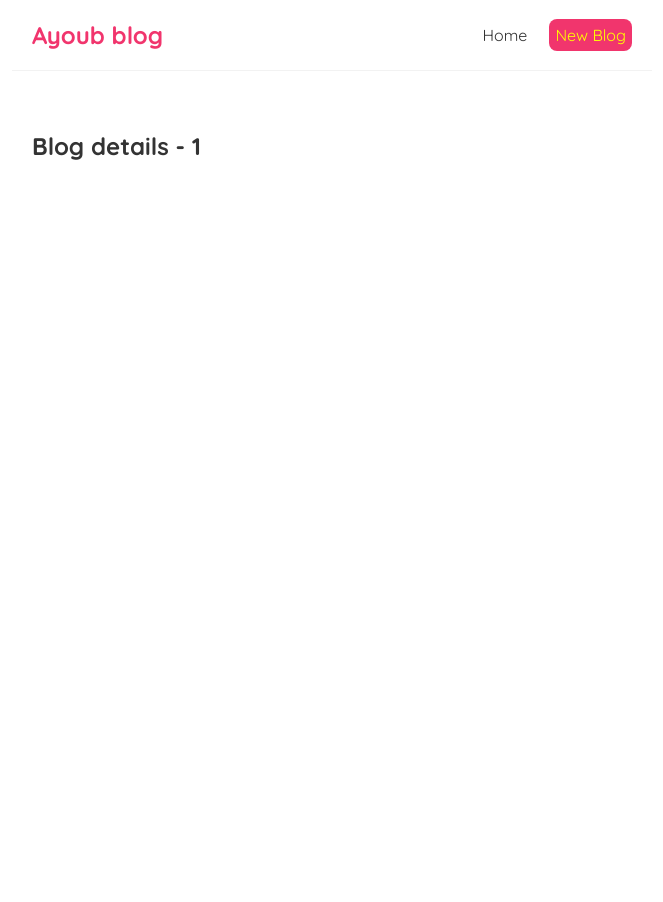
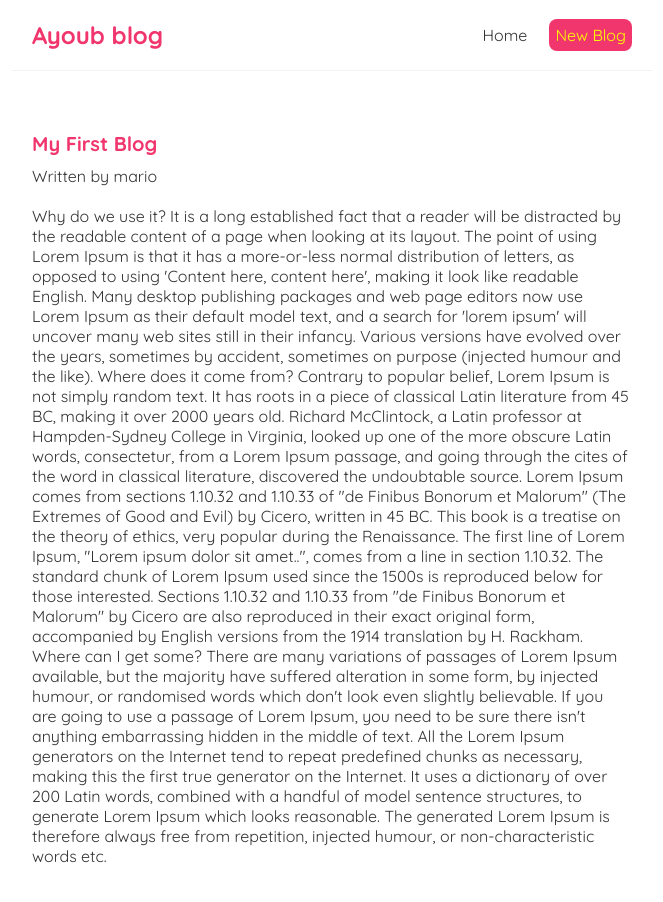
Before and after one commit to AyoubELOUAIZI/react-basic, a React (Create React App) app: page /blogs/1 in a window 1280 px wide. Shown: the top 902 px of the page, without its empty margins (308-971 px from the left). Before the commit the page ends 800 px from the top, so only its background shows below. Built offline with nearby package versions, Linux system fonts and the light colour scheme; data requests are answered from the project's data file.

Commit message:
complete detailes

```diff
--- a/src/components/BlogDetails.js
+++ b/src/components/BlogDetails.js
@@ -1,11 +1,24 @@
 import { useParams } from "react-router-dom";
+import useFetch from "./useFetch";
 
 const BlogDetails = () => {
     const { id } = useParams();
+    const { error, isloading, data: blog } = useFetch('http://localhost:7000/blogs/'+id);
+
 
     return (
         <div className="blog-details">
-            <h2>Blog details - {id}</h2>
+            {/* <h2>Blog details - {id}</h2> */}
+            {isloading && <div>Loading ...</div>}
+            {error && <div>{error}</div>}
+            {blog && (
+                <article>
+                    <h2>{blog.title}</h2>
+                    <p>Written by {blog.author}</p>
+                    <div>{blog.body}</div>
+                </article>
+            )}
+
         </div>
     );
 }
--- a/src/index.css
+++ b/src/index.css
@@ -60,3 +60,23 @@
 .blog-preview a{
     text-decoration: none;
 }
+
+/* blog details page */
+.blog-details h2 {
+    font-size: 20px;
+    color: #f1356d;
+    margin-bottom: 10px;
+}
+
+.blog-details div {
+    margin: 20px 0;
+}
+
+.blog-details button {
+    background: #f1356d;
+    color: #fff;
+    border: 0;
+    padding: 8px;
+    border-radius: 8px;
+    cursor: pointer;
+}
```
